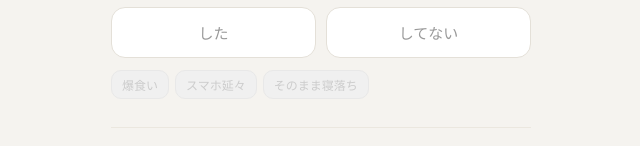
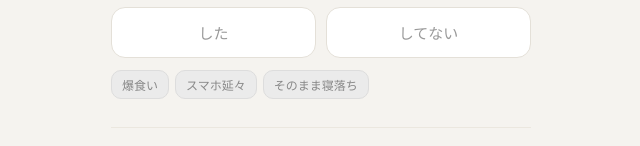
Before and after one commit to c291609n/kuzure-log, a React (Vite) app: page / in a window 1280 px wide. Shown: the part 883-1029 px from the top of the page, without its empty margins (319-959 px from the left). Built offline with nearby package versions, Linux system fonts and the light colour scheme.

Commit message:
fix preview opacity

```diff
--- a/src/App.jsx
+++ b/src/App.jsx
@@ -708,7 +708,7 @@ MRTQ: 精神×緊張緩和×群×静
             {kuzure !== true && (
               <div style={{ marginTop: 12, display: "flex", flexWrap: "wrap", gap: 6 }}>
                 {ACTIONS_DEFAULT.map((a) => (
-                  <span key={a} style={{ fontSize: 12, padding: "5px 10px", borderRadius: 10, background: "#f0f0f0", color: "#ccc", border: "1px solid #e8e8e8" }}>{a}</span>
+                  <span key={a} style={{ fontSize: 12, padding: "5px 10px", borderRadius: 10, background: "#ebebeb", color: "#888", border: "1px solid #ddd" }}>{a}</span>
                 ))}
               </div>
             )}
```
